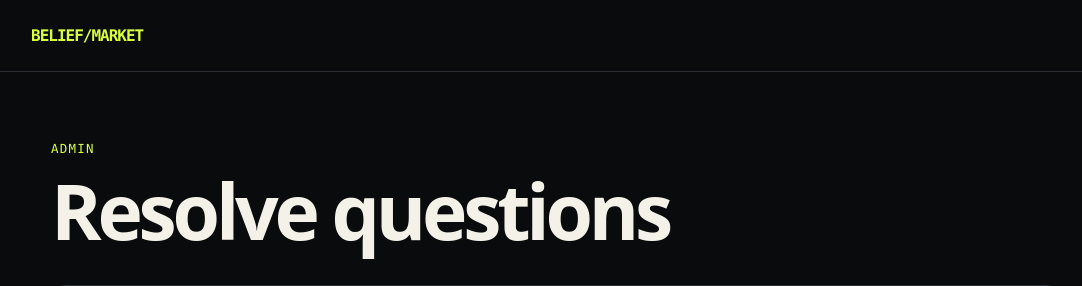
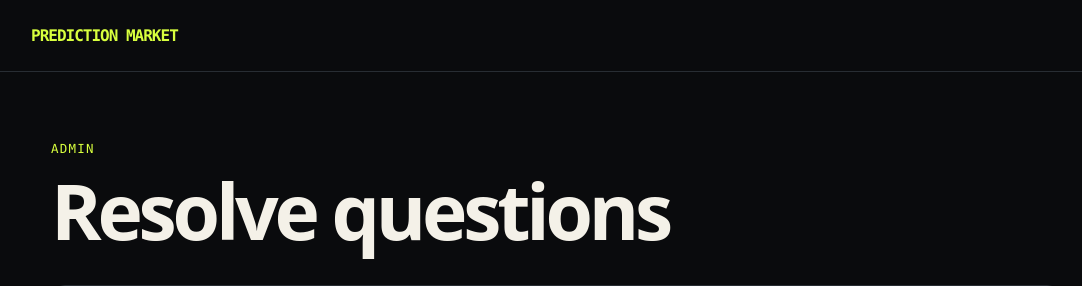
Before and after one commit to labriesystems/Prediction-Market, a Python web app: template templates/admin.html in a window 1280 px wide. Shown: the top 286 px of the page, without its empty margins (84-1166 px from the left). Run offline with Jinja, Linux system fonts and the light colour scheme; the template is opened without the code that fills it, so the values that code supplies are empty.

Commit message:
Update base.html

```diff
--- a/templates/base.html
+++ b/templates/base.html
@@ -2,11 +2,11 @@
 <html lang="en">
 <head>
   <meta charset="utf-8"><meta name="viewport" content="width=device-width,initial-scale=1">
-  <title>{% block title %}Belief Market{% endblock %}</title>
+  <title>{% block title %}Prediction Market{% endblock %}</title>
   <link rel="stylesheet" href="{{ url_for('static', filename='style.css') }}">
 </head>
 <body>
-  <nav><a class="brand" href="{{ url_for('index') }}">BELIEF/MARKET</a>{% if g.user %}<div><a href="{{ url_for('profile') }}">My edge</a><span class="credits">{{ '%.0f'|format(g.user.balance) }} credits</span><form action="{{ url_for('logout') }}" method="post"><button class="link">Log out</button></form></div>{% endif %}</nav>
+  <nav><a class="brand" href="{{ url_for('index') }}">PREDICTION MARKET</a>{% if g.user %}<div><a href="{{ url_for('profile') }}">My edge</a><span class="credits">{{ '%.0f'|format(g.user.balance) }} credits</span><form action="{{ url_for('logout') }}" method="post"><button class="link">Log out</button></form></div>{% endif %}</nav>
   <main>
     {% for category,message in get_flashed_messages(with_categories=true) %}<div class="flash {{ category }}">{{ message }}</div>{% endfor %}
     {% block content %}{% endblock %}
```
